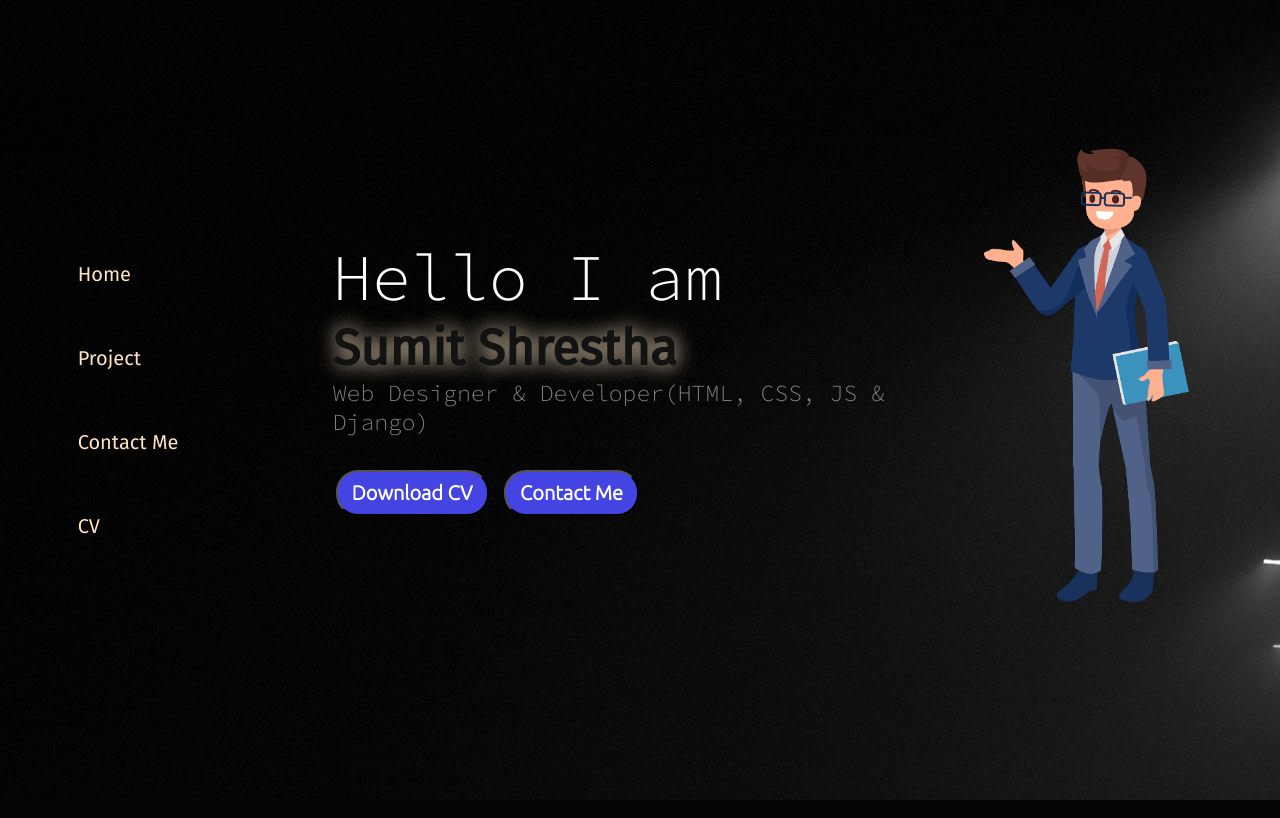
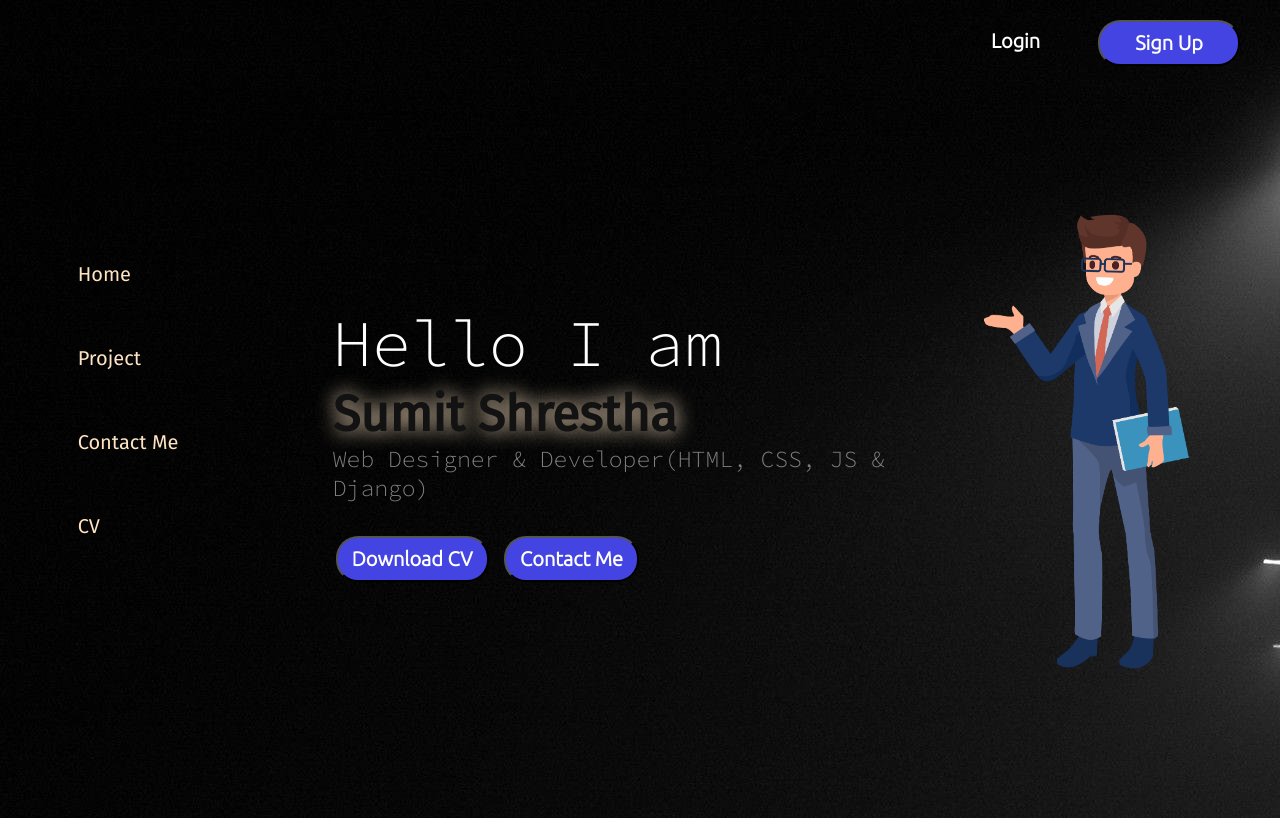
Before and after one commit to sumitstha1/portfolio, a Django app: page / in a window 1280 px wide. Run offline with Django 4.2, Linux system fonts and the light colour scheme.

Commit message:
added sign up & login button and design with css

```diff
--- a/portfolio/app_portfolio/templates/portfolio/starting.html
+++ b/portfolio/app_portfolio/templates/portfolio/starting.html
@@ -6,6 +6,10 @@ Portfolio | Sumit Shrestha
 {% load static %}
 
 {% block body_content %}
+<div class="upper-bar">
+  <a href="{% url 'register' %}"><button class="btn">Sign Up</button></a>
+  <a href="{% url 'login' %}" class="btn-t">Login</a>
+</div>
   <div class="infoContainer">
     <div class="devInfo">
       <div class="hello">Hello I am</div>
--- a/portfolio/app_portfolio/urls.py
+++ b/portfolio/app_portfolio/urls.py
@@ -2,6 +2,12 @@ from django.urls import path
 from . import views
 
 urlpatterns = [
+    # user login
+    path('login/', views.login_page, name='login'),
+    path('register/', views.register_page, name='register'),
+
+
+    # pages
     path('', views.start_page, name='starting'),
     path('index/', views.port_index, name='index'),
     path('contact/', views.contact_page, name='contact'),
--- a/portfolio/app_portfolio/views.py
+++ b/portfolio/app_portfolio/views.py
@@ -3,6 +3,15 @@ from re import template
 from django.shortcuts import render
 
 # Create your views here.
+def login_page(request):
+    template = 'users/login.html'
+    return render(request, template)
+
+def register_page(request):
+    template = 'users/register.html'
+    return render(request, template)
+
+
 def start_page(request):
     template = 'portfolio/starting.html'
     return render(request, template)
--- a/portfolio/static/css/style.css
+++ b/portfolio/static/css/style.css
@@ -5,6 +5,50 @@
 *{
     margin: 0;
     padding: 0;
+}
+
+.upper-bar{
+    display: flex;
+    flex-direction: row-reverse;
+    margin: 20px;
+}
+
+.btn{
+    padding: 9px 35px;
+    border-radius: 22px;
+    color: white;
+    background-color: rgb(68, 68, 226);
+    font-weight: bold;
+    font-size: 20px;
+    margin: 0 3px;
+    cursor: pointer;
+    font-family: 'Ubuntu', sans-serif;
+    margin-right: 20px;
+}
+
+.btn:hover{
+    background-color: blue;
+    box-shadow: 0 0 20px blue;
+}
+
+.btn-t{
+    padding: 9px 35px;
+    border-radius: 22px;
+    color: white;
+    background-color: transparent;
+    font-weight: bold;
+    font-size: 20px;
+    margin: 0 3px;
+    cursor: pointer;
+    font-family: 'Ubuntu', sans-serif;
+    margin-right: 20px;
+    border: transparent;
+    text-decoration: none;
+
+}
+
+.btn-t:hover{
+    text-shadow: 0 0 20px white;
 }
 
 .sidebar{
```
